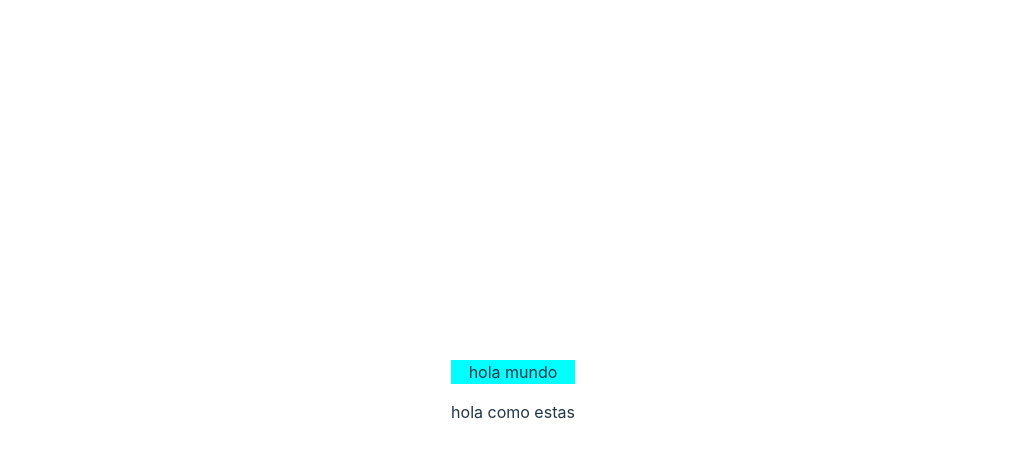
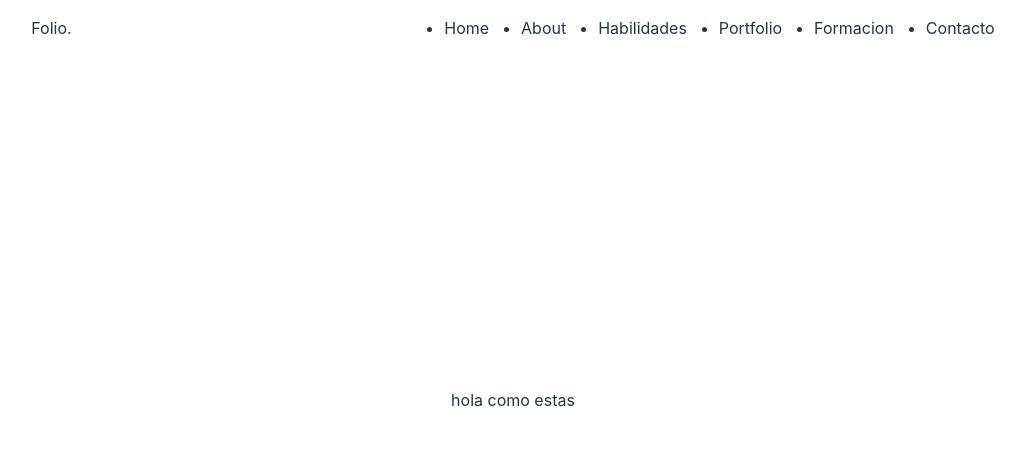
Before and after one commit to PiaLopez19/portfolio-final, a React (Vite) app: page / in a window 1280 px wide. Shown: the top 458 px of the page, without its empty margins (127-1152 px from the left). Built offline with nearby package versions, Linux system fonts and the light colour scheme.

Commit message:
agregue el header

```diff
--- a/src/components/Header.jsx
+++ b/src/components/Header.jsx
@@ -1,10 +1,86 @@
 import './header.css'
+import { useState } from 'react'
 
 const Header = () => {
+  const [toggle, setToggle] = useState(false)
+
+  const handleClick = () => {
+    if (!toggle) {
+      setToggle(true)
+    } else {
+      setToggle(false)
+    }
+  }
+
+  const handleClose = () => {
+    if (toggle) {
+      setToggle(false)
+    } else {
+      setToggle(true)
+    }
+  }
+
   return (
-    <div className='header'>
-      hola mundo
-    </div>
+    <header className="header">
+
+      <nav className="nav ">
+
+        <a href="index.html" className="nav__logo">Folio.</a>
+
+        <div className={toggle === true ? "nav__menu show-menu" : "nav__menu"}>
+          <ul className="nav__list">
+
+
+
+            <li className="nav__item">
+              <a href="#home" className="nav__link active-link">
+                <i className="nav__icon  uil uil-estate"></i> Home
+              </a>
+            </li>
+
+            <li className="nav__item">
+              <a href="#about" className="nav__link active-link">
+                <i className="nav__icon uil uil-user"></i> About
+              </a>
+            </li>
+
+            <li className="nav__item">
+              <a href="#skills" className="nav__link active-link">
+                <i className="nav__icon uil uil-file "></i> Habilidades
+              </a>
+            </li>
+
+            <li className="nav__item">
+              <a href="#services" className="nav__link active-link">
+                <i className="nav__icon uil uil-briefcase "></i> Portfolio
+              </a>
+            </li>
+
+            <li className="nav__item">
+              <a href="#qualification" className="nav__link active-link">
+                <i className="nav__icon uil uil-scenery"></i> Formacion
+              </a>
+            </li>
+
+            <li className="nav__item">
+              <a href="#contact" className="nav__link active-link">
+                <i className="nav__icon uil uil-message "></i> Contacto
+              </a>
+            </li>
+
+          </ul>
+
+          <i onClick={handleClose} className="uil uil-times nav__close"></i>
+
+        </div>
+
+        <div className="nav__toggle ">
+          <i onClick={handleClick} class="uil uil-apps"></i>
+        </div>
+
+      </nav>
+
+    </header>
   )
 }
 
--- a/src/components/header.css
+++ b/src/components/header.css
@@ -1,3 +1,132 @@
-.header{
-    background-color: aqua;
-}
+.header {
+    width: 100%;
+    position: fixed;
+    top: 0;
+    left: 0;
+    z-index: var(--z-fixed);
+    background-color: var(--body-color);
+  }
+
+  .nav {
+    height: calc(var(--header-height) + 1.5rem);
+    display: flex;
+    justify-content: space-around;
+    /* en el video esta el between */
+    align-items: center;
+    column-gap: 1rem;
+  }
+
+  .nav__logo,
+  .nav__toggle {
+    color: var(--title-color);
+    font-weight: var(--font-medium);
+  }
+
+  .nav__list {
+    display: flex;
+    column-gap: 2rem;
+  }
+
+  .nav__link {
+    display: flex;
+    flex-direction: column;
+    align-items: center;
+    font-size: var(--small-font-size);
+    color: var(--title-color);
+    font-weight: var(--font-medium);
+    transition: .3s;
+  }
+
+  .nav__icon,
+  .nav__toggle,
+  .nav__close {
+    display: none;
+  }
+
+  /* ACTIVE LINK */
+  .active-link,
+  .nav__link:hover {
+    color: var(--title-color-dark);
+  }
+
+  @media screen and (max-width:768px) {
+
+    .header {
+      top: initial;
+      bottom: 0;
+    }
+
+    .nav {
+      height: var(--header-height);
+    }
+
+    .nav__menu {
+      position: fixed;
+      bottom: -100%;
+      left: 0;
+      width: 100%;
+      background-color: var(--body-color);
+      padding: 2rem 1.5rem 4rem;
+      box-shadow: 0 -1px 4px rgba(0, 0, 0, 0.15);
+      border-radius: 1.5rem 1.5rem 0 0;
+      transition: .3s;
+    }
+
+    .show-menu{
+      bottom: 0;
+    }
+
+    .nav__list{
+      display: grid;
+      grid-template-columns: repeat(3, 1fr);
+      gap: 2rem;
+    }
+
+    .nav__icon{
+      font-size: 1.2rem;
+    }
+
+    .nav__close{
+      position: absolute;
+      right: 1.3rem;
+      bottom: .5rem;
+      font-size: 1.5rem;
+      cursor: pointer;
+      color: var(--title-color);
+    }
+
+    .nav__close:hover{
+      color: var(--title-color-dark);
+    }
+
+    .nav__toggle{
+      font-size: 1.1rem;
+      cursor: pointer;
+    }
+
+    .nav__close,
+    .nav__icon,
+    .nav__toggle {
+      display: block;
+    }
+
+    .show-menu {
+      bottom: 0;
+    }
+
+    .nav__toggle {
+      font-size: 1.1rem;
+      display: block;
+    }
+
+  }
+
+  @media screen and (max-width:350px) {
+    .nav__menu {
+      padding: 2rem 0.25rem 4rem;
+    }
+
+    .nav__list {
+      column-gap: 0;
+    }
+  }
```
